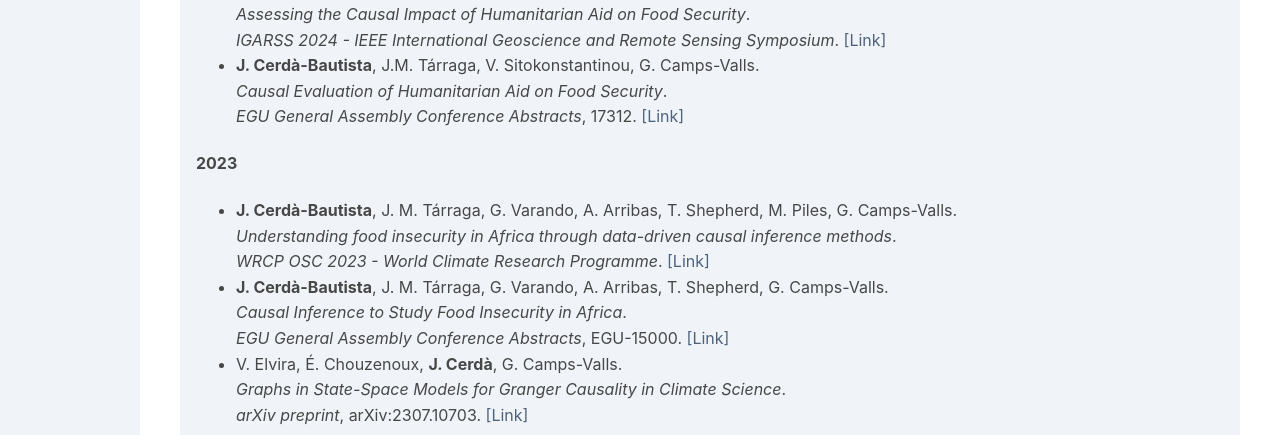
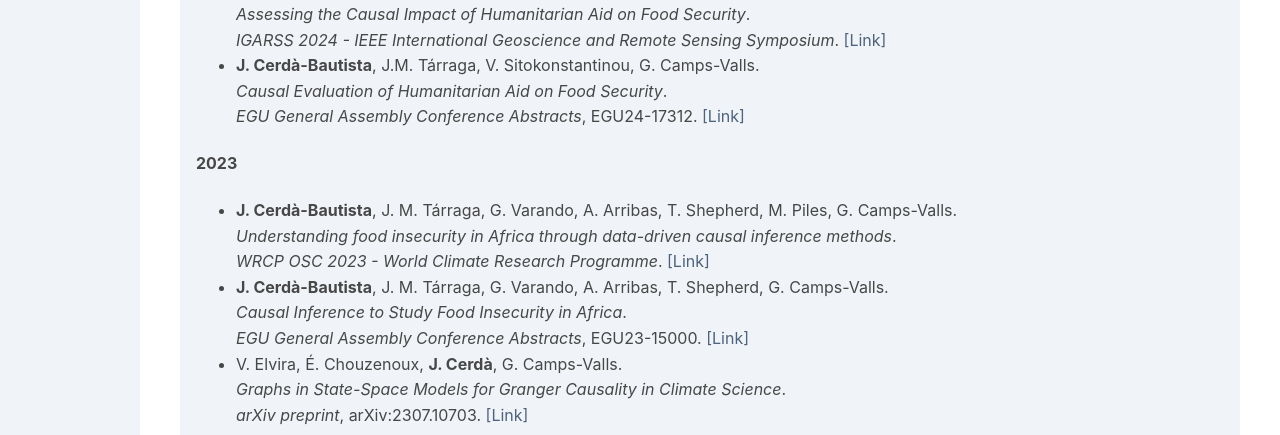
Before and after one commit to jordicbau/jordicbau.github.io, a Jekyll site: the page built from publications.md, in a window 1280 px wide. Shown: the part 698-1133 px from the top of the page. Built offline with Jekyll 4.4.1, drawn with Linux system fonts in a browser that asks for light colours.

Commit message:
Update publications.md

```diff
--- a/publications.md
+++ b/publications.md
@@ -45,7 +45,7 @@ title: Jordi Cerdà-Bautista
   <li>
     <strong>J. Cerdà-Bautista</strong>, J.M. Tárraga, V. Sitokonstantinou, G. Camps-Valls.<br>
     <em>Causal Evaluation of Humanitarian Aid on Food Security</em>.<br>
-    <em>EGU General Assembly Conference Abstracts</em>, 17312.
+    <em>EGU General Assembly Conference Abstracts</em>, EGU24-17312.
     <a href="https://meetingorganizer.copernicus.org/EGU24/EGU24-17312.html?pdf" class="publication-link" target="_blank">[Link]</a>
   </li>
 </ul>
@@ -61,8 +61,8 @@ title: Jordi Cerdà-Bautista
   <li>
     <strong>J. Cerdà-Bautista</strong>, J. M. Tárraga, G. Varando, A. Arribas, T. Shepherd, G. Camps-Valls.<br>
     <em>Causal Inference to Study Food Insecurity in Africa</em>.<br>
-    <em>EGU General Assembly Conference Abstracts</em>, EGU-15000.
-    <a href="https://meetingorganizer.copernicus.org/EGU24/EGU24-17312.html" class="publication-link" target="_blank">[Link]</a>
+    <em>EGU General Assembly Conference Abstracts</em>, EGU23-15000.
+    <a href="https://meetingorganizer.copernicus.org/EGU23/EGU23-15000.html" class="publication-link" target="_blank">[Link]</a>
   </li>
   <li>
     V. Elvira, É. Chouzenoux, <strong>J. Cerdà</strong>, G. Camps-Valls.<br>
```
